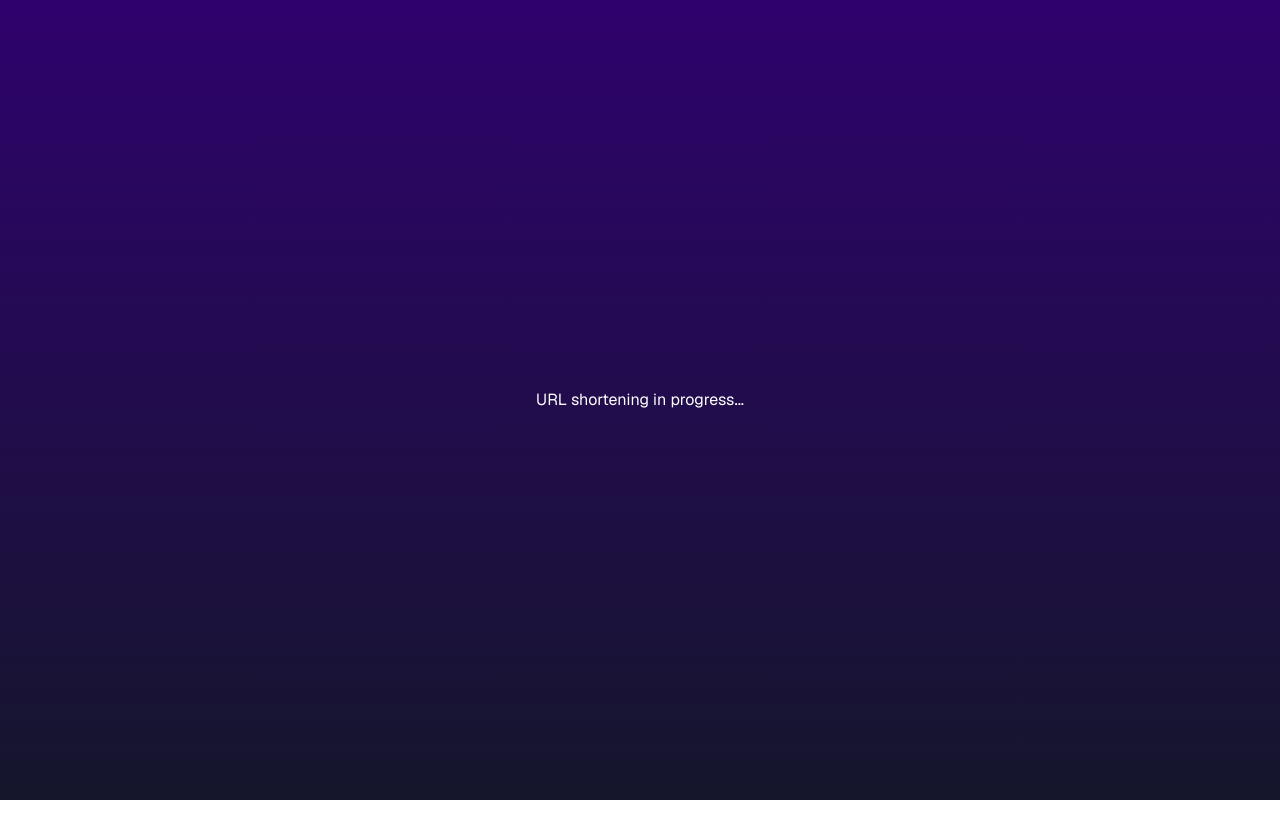
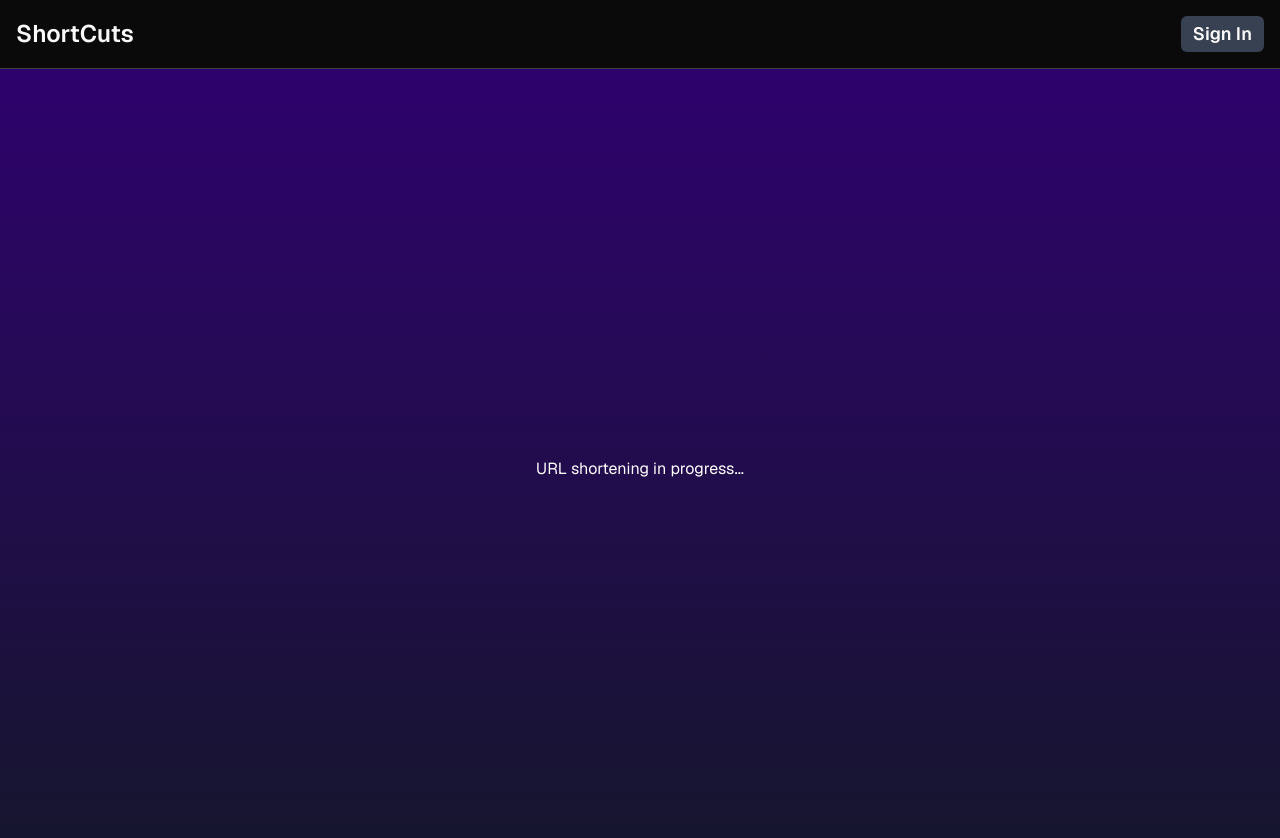
Before and after one commit to joshatbond/ofy-link-shortener, a Next.js app: page / in a window 1280 px wide. Shown: the top 838 px of the page. Before the commit the page ends 800 px from the top, so only its background shows below. Built offline with nearby package versions, Linux system fonts and the light colour scheme.

Commit message:
mock header

```diff
--- a/src/app/layout.tsx
+++ b/src/app/layout.tsx
@@ -1,20 +1,40 @@
-import "@/styles/globals.css";
+import { GeistSans } from 'geist/font/sans'
+import { type Metadata } from 'next'
+import Link from 'next/link'
 
-import { GeistSans } from "geist/font/sans";
-import { type Metadata } from "next";
+import '@/styles/globals.css'
 
 export const metadata: Metadata = {
-  title: "Create T3 App",
-  description: "Generated by create-t3-app",
-  icons: [{ rel: "icon", url: "/favicon.ico" }],
-};
+  title: 'Create T3 App',
+  description: 'Generated by create-t3-app',
+  icons: [{ rel: 'icon', url: '/favicon.ico' }],
+}
 
 export default function RootLayout({
   children,
 }: Readonly<{ children: React.ReactNode }>) {
   return (
     <html lang="en" className={`${GeistSans.variable}`}>
-      <body>{children}</body>
+      <body className="min-h-screen bg-neutral-950 text-neutral-50">
+        <Header />
+        {children}
+      </body>
     </html>
-  );
+  )
 }
+
+function Header() {
+  return (
+    <header className="">
+      <nav className="flex flex-wrap items-center justify-between gap-4 border-b border-neutral-700 p-4 font-semibold">
+        <Link href="/">
+          <span className="text-2xl">ShortCuts</span>
+        </Link>
+
+        <span className="rounded-md bg-gray-700 px-3 py-1 text-lg focus-within:bg-gray-500 hover:bg-gray-500 active:bg-gray-500">
+          Sign In
+        </span>
+      </nav>
+    </header>
+  )
+}
```
